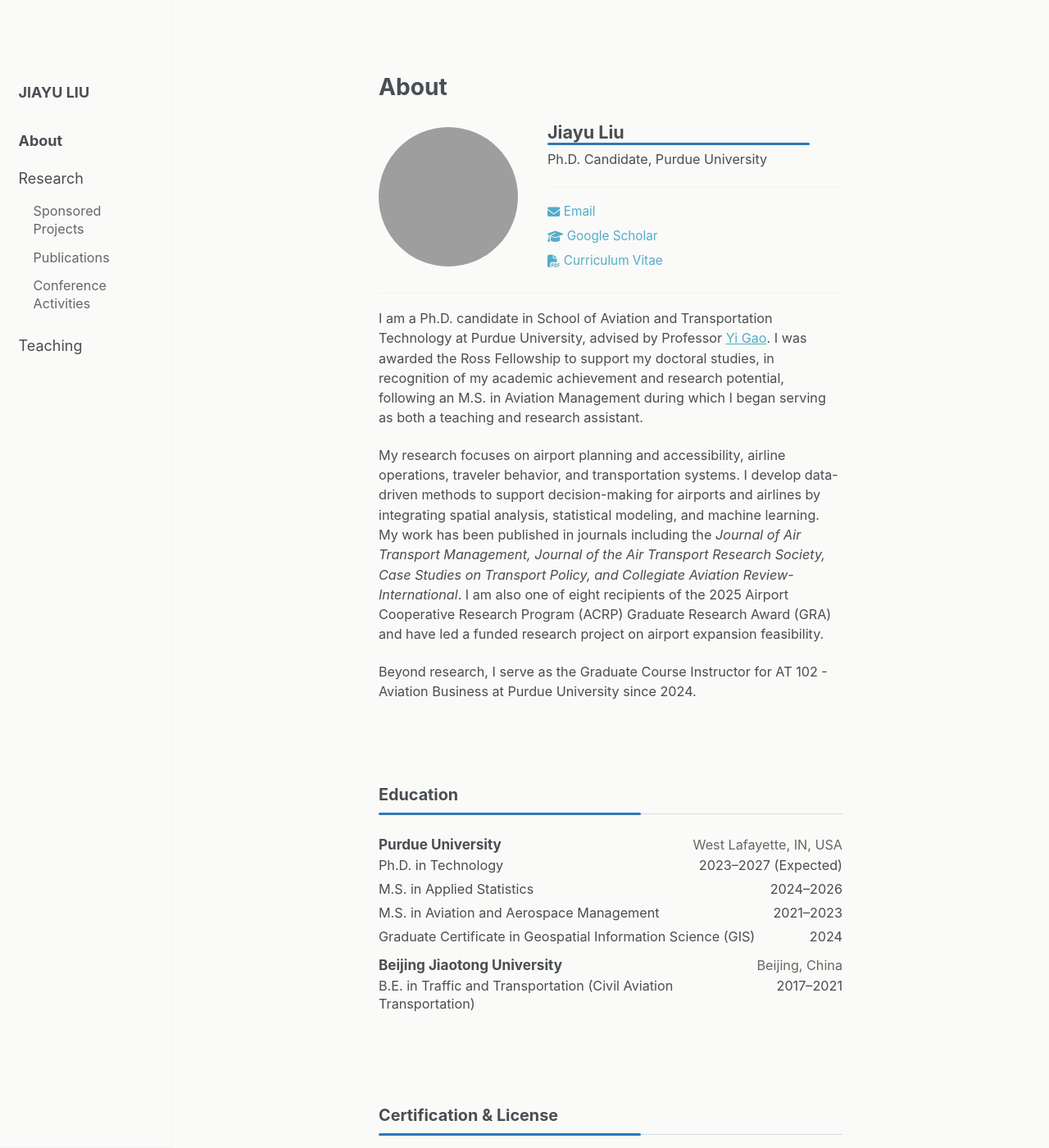
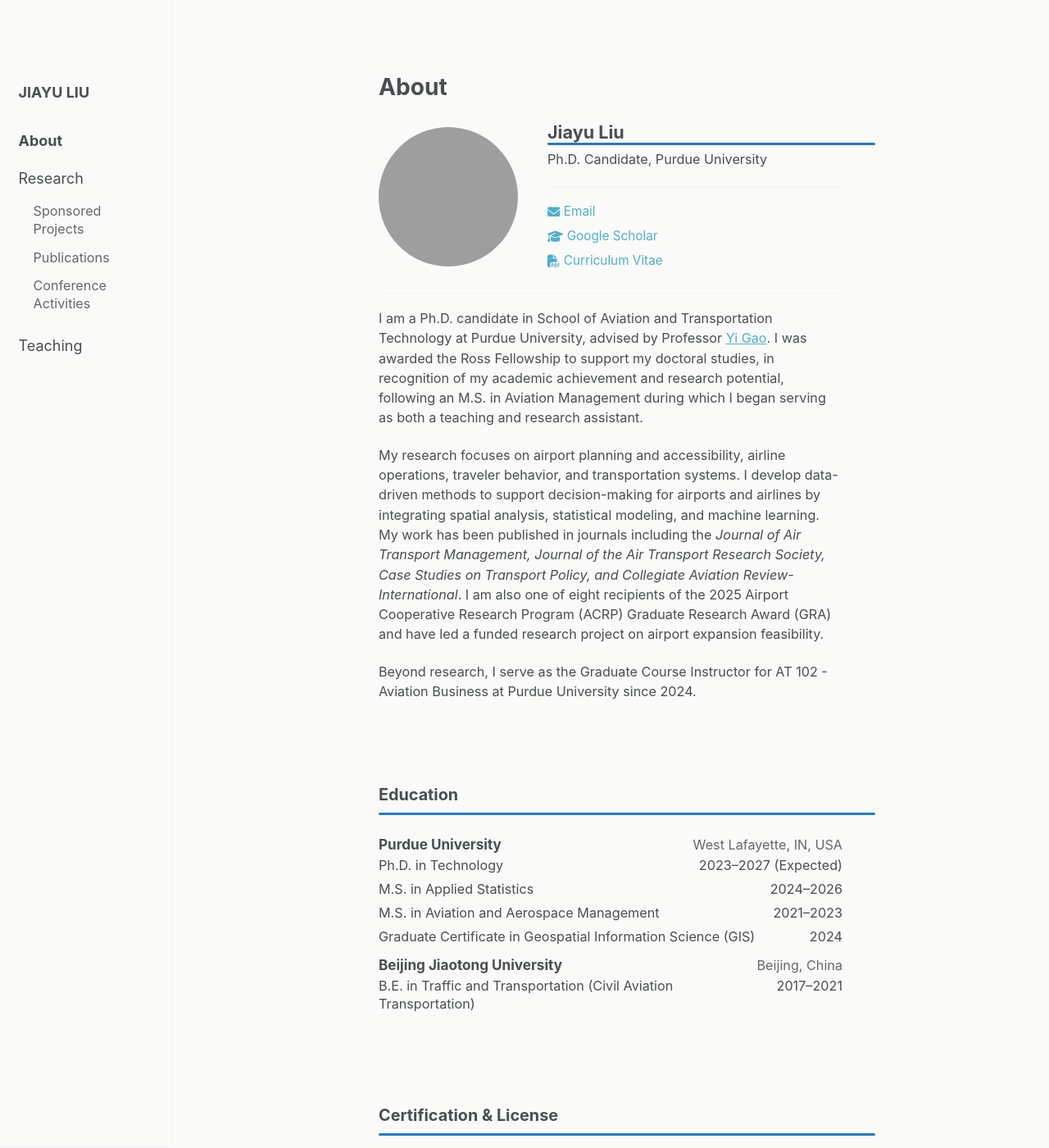
Before and after one commit to liu3309/liu3309.github.io, a Jekyll site: the page built from index.md, in a window 1280 px wide and 1400 px high. Shown: the whole window at 82% size. Built offline with Jekyll 4.4.1, drawn with Linux system fonts in a browser that asks for light colours; a script that is not in the unit is left out.

Commit message:
Update main.scss

```diff
--- a/assets/css/main.scss
+++ b/assets/css/main.scss
@@ -273,7 +273,7 @@
   position: absolute;
   left: 0;
   bottom: -2px;
-  width: 320px;
+  width: calc(100% + 40px);
   height: 3px;
   background: #2a7ab9;
   border-radius: 2px;
```
